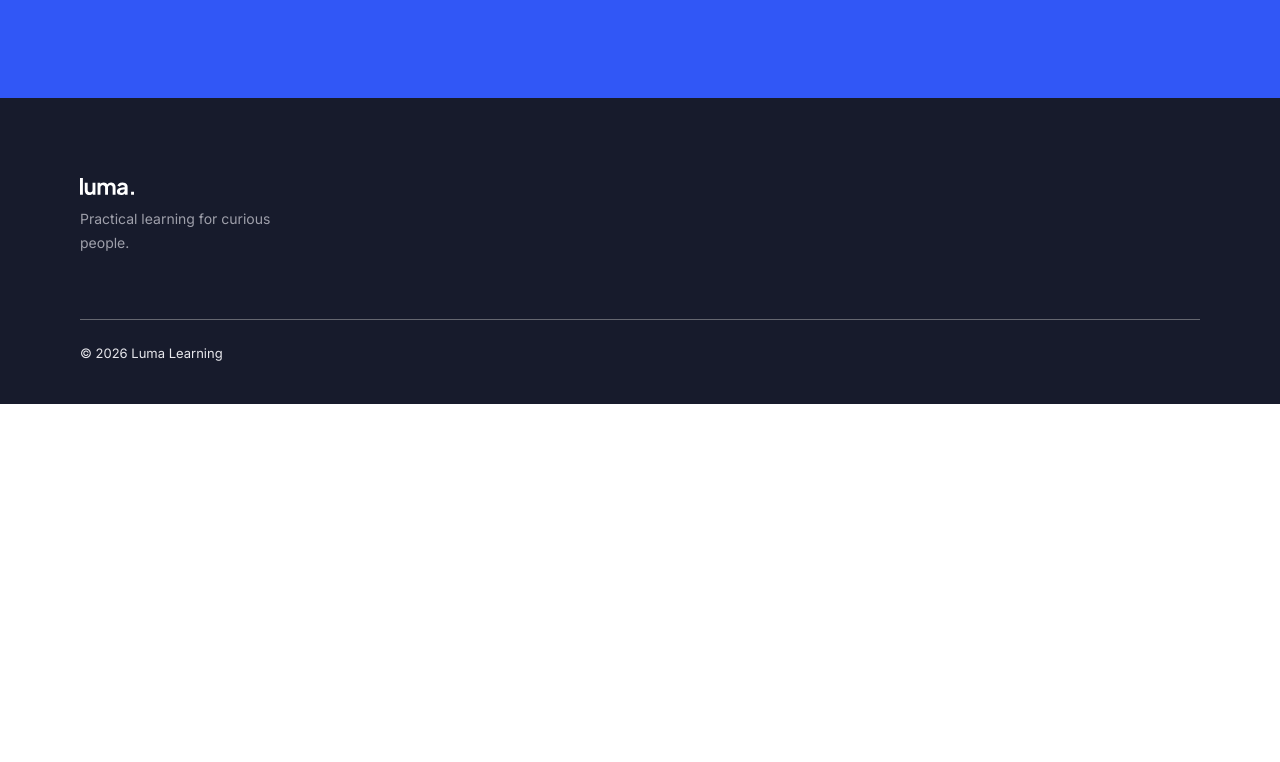
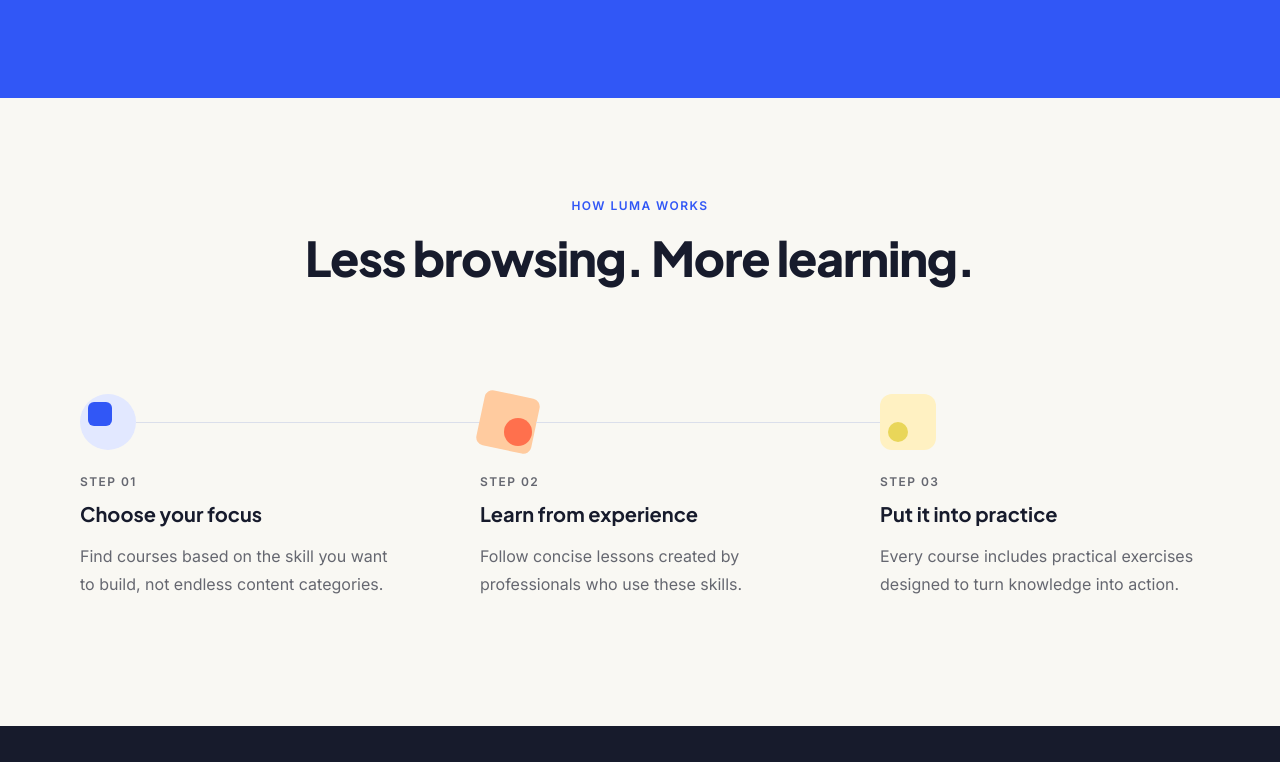
Before and after one commit to luizlevindiniz/nextjs-tailwind-frontend-design, a Next.js app: page / in a window 1280 px wide. Shown: the part 2058-2820 px from the top of the page. Before the commit the page ends 2462 px from the top, so only its background shows below. Built offline with nearby package versions, Linux system fonts and the light colour scheme; no server answers.

Commit message:
feat: add how it works section

```diff
--- a/src/app/page.tsx
+++ b/src/app/page.tsx
@@ -1,6 +1,7 @@
 import { Categories } from '@/components/categories/Categories';
 import { FeaturedCourse } from '@/components/featured-course/FeaturedCourse';
 import { Hero } from '@/components/hero/Hero';
+import { HowItWorks } from '@/components/how-it-works/HowItWorks';
 
 export default function HomePage() {
   return (
@@ -8,6 +9,7 @@ export default function HomePage() {
       <Hero />
       <Categories />
       <FeaturedCourse />
+      <HowItWorks />
     </>
   );
 }
--- /dev/null
+++ b/src/components/how-it-works/HowItWorks.tsx
@@ -0,0 +1,72 @@
+import { type StepIcon as StepIconName, steps } from '@/data/steps';
+
+import { Container } from '@/components/ui/Container';
+import { SectionHeader } from '@/components/ui/SectionHeader';
+
+function StepIcon({ icon }: { icon: StepIconName }) {
+  switch (icon) {
+    case 'focus':
+      return (
+        <div
+          aria-hidden
+          className='relative size-14 rounded-full bg-primary-blue-light'
+        >
+          <div className='absolute top-2 left-2 size-6 rounded-md bg-primary-blue' />
+        </div>
+      );
+    case 'experience':
+      return (
+        <div aria-hidden className='relative size-14'>
+          <div className='absolute inset-0 rotate-12 rounded-lg bg-background-orange' />
+          <div className='absolute top-6 left-6 size-7 rounded-full bg-primary-orange' />
+        </div>
+      );
+    case 'practice':
+      return (
+        <div
+          aria-hidden
+          className='relative size-14 rounded-xl bg-background-yellow'
+        >
+          <div className='absolute top-7 left-2 size-5 rounded-full bg-accent-yellow-dark' />
+        </div>
+      );
+  }
+}
+
+export function HowItWorks() {
+  return (
+    <section
+      id='how-it-works'
+      aria-labelledby='how-it-works-title'
+      className='bg-background-light-yellow py-15 lg:py-25'
+    >
+      <Container>
+        <SectionHeader
+          id='how-it-works-title'
+          overline='How Luma works'
+          title='Less browsing. More learning.'
+          align='center'
+        />
+        <ol className='mt-10 lg:mt-20 lg:grid lg:grid-cols-3 lg:gap-20 lg:py-7'>
+          {steps.map(({ title, description, icon }, i) => (
+            <li
+              key={title}
+              className='relative not-last:pb-19 not-last:after:absolute not-last:after:bottom-0 not-last:after:left-7 not-last:after:h-12.5 not-last:after:w-px not-last:after:bg-line-1 lg:not-last:pb-0 lg:not-last:after:top-7 lg:not-last:after:-right-27 lg:not-last:after:bottom-auto lg:not-last:after:left-14 lg:not-last:after:h-px lg:not-last:after:w-auto'
+            >
+              <StepIcon icon={icon} />
+              <p className='mt-6 text-mobile-overline text-text-secondary uppercase lg:text-desktop-overline'>
+                Step {String(i + 1).padStart(2, '0')}
+              </p>
+              <h3 className='mt-2 font-heading text-mobile-h5 lg:text-desktop-h5'>
+                {title}
+              </h3>
+              <p className='mt-3 text-mobile-subtitle-2 text-text-secondary lg:text-desktop-subtitle-2'>
+                {description}
+              </p>
+            </li>
+          ))}
+        </ol>
+      </Container>
+    </section>
+  );
+}
--- /dev/null
+++ b/src/data/steps.ts
@@ -0,0 +1,28 @@
+export type StepIcon = 'focus' | 'experience' | 'practice';
+
+export interface Step {
+  title: string;
+  description: string;
+  icon: StepIcon;
+}
+
+export const steps: readonly Step[] = [
+  {
+    title: 'Choose your focus',
+    description:
+      'Find courses based on the skill you want to build, not endless content categories.',
+    icon: 'focus',
+  },
+  {
+    title: 'Learn from experience',
+    description:
+      'Follow concise lessons created by professionals who use these skills.',
+    icon: 'experience',
+  },
+  {
+    title: 'Put it into practice',
+    description:
+      'Every course includes practical exercises designed to turn knowledge into action.',
+    icon: 'practice',
+  },
+];
```
Also changed, not shown: 3 other files (tests, documents, lock files or other folders).
